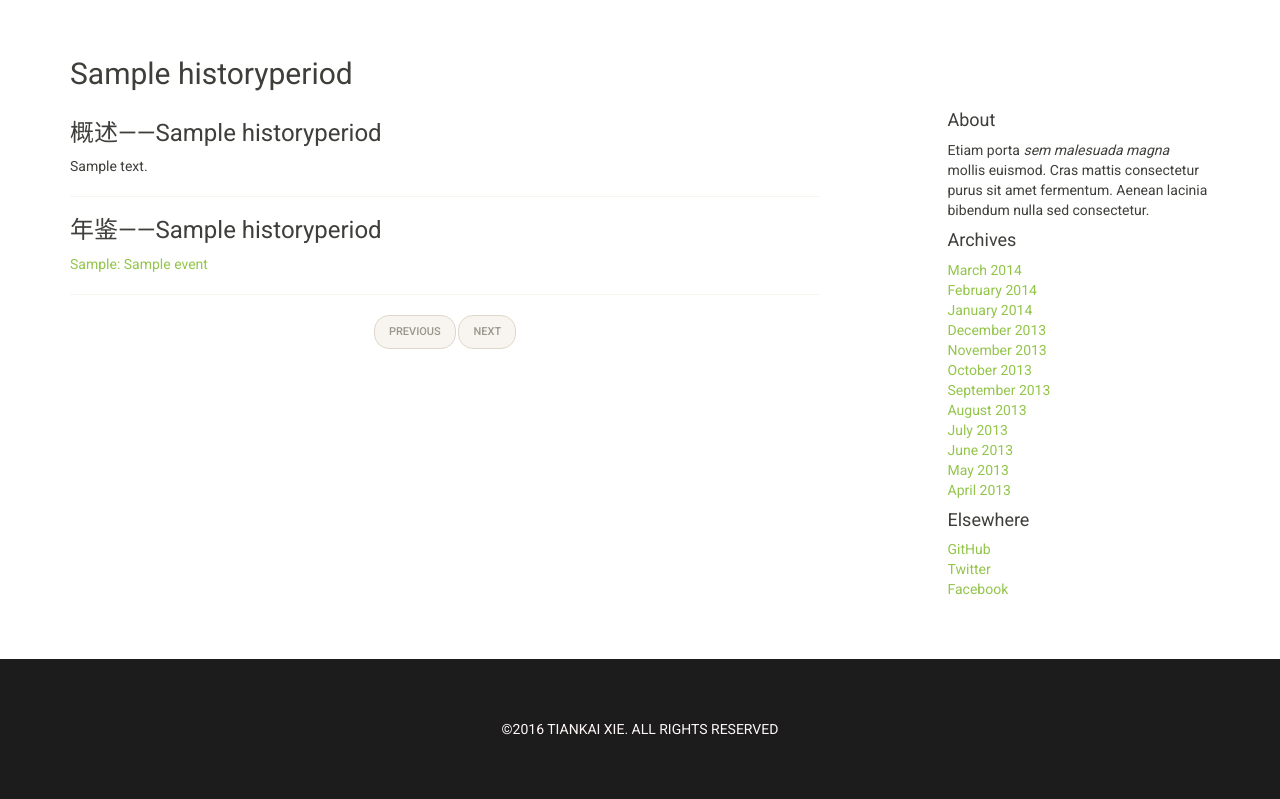
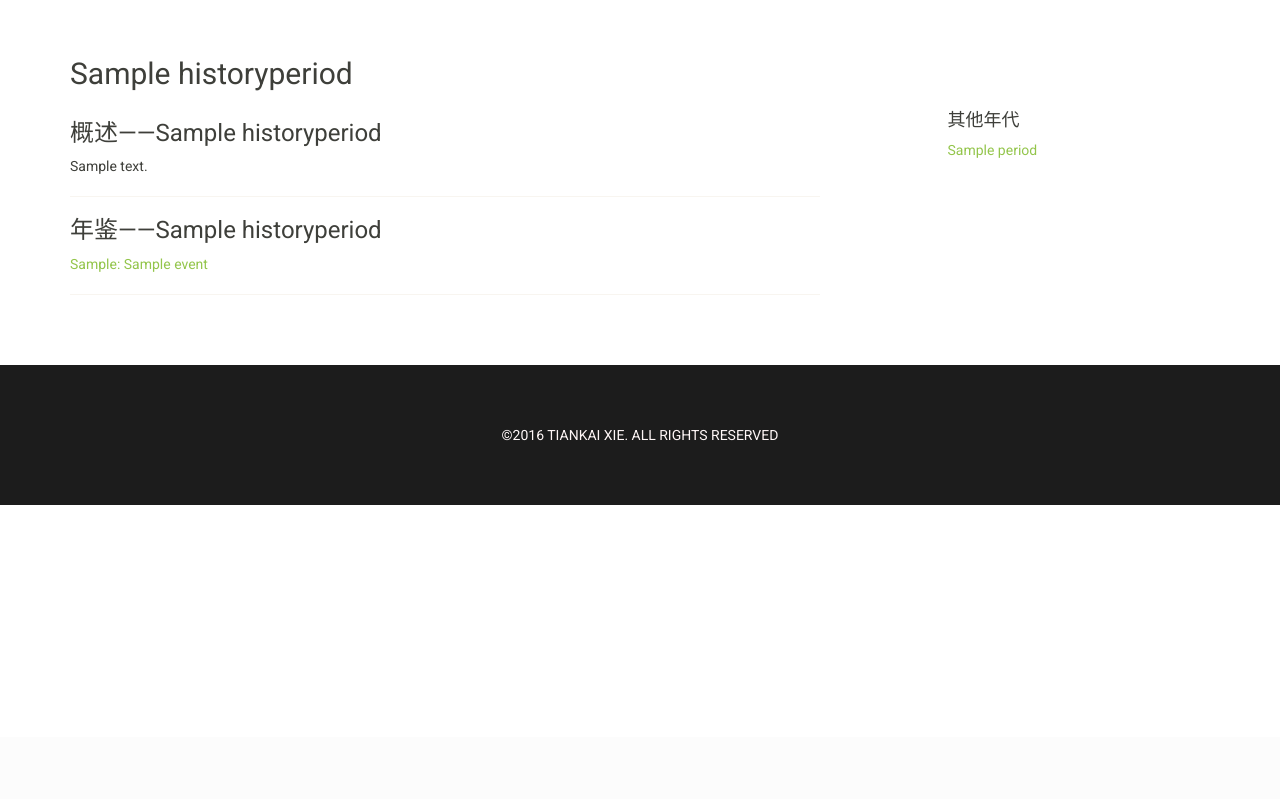
Before and after one commit to tiankaixie/projectGit, a Django app: template oldStore/website/templates/particularPeriod.html in a window 1280 px wide. Shown: the part 63-862 px from the top of the page. After the commit the page ends 568 px from the top, so only its background shows below. Run offline with Django 3.2, Linux system fonts and the light colour scheme; tables that the repository leaves empty hold one stand-in row (values such as "Sample post"); the template is opened without the code that fills it: values that come from a table or form of the project are taken from there, most other values are stand-ins (such as "Sample title", 1, 10 or a date in 2020); some libraries are stand-ins or nearby versions.

Commit message:
fixed js bugs& and nav bar right side
collapse js and dropdown js
particular period nav bar added
delete the pager and about

```diff
--- a/oldStore/website/templates/particularHistory.html
+++ b/oldStore/website/templates/particularHistory.html
@@ -2,7 +2,7 @@
 {% load staticfiles %}
 
 {% block head_css %}
-	<link rel="stylesheet" href="{% static 'css/bootstrap.min.css' %}">
+	   <link rel="stylesheet" href="{% static 'css/bootstrap.min.css' %}">
   	<link rel="stylesheet" href="{% static 'css/customize.css' %}">
   	<link rel="stylesheet" href="{% static 'css/carousel.css' %}">
 {% endblock %}
@@ -56,5 +56,4 @@
 {% block footer_js %}
   <script src="{% static 'js/jquery-3.1.0.min.js' %}"></script>
   <script src="{% static 'js/jquery.dotdotdot.min.js' %}"></script>
-  <script src="{% static 'js/dropdown.js' %}"></script>
 {% endblock %}
--- a/oldStore/website/templates/particularPeriod.html
+++ b/oldStore/website/templates/particularPeriod.html
@@ -4,12 +4,6 @@
 {% block head_css %}
 	 <link rel="stylesheet" href="{% static 'css/bootstrap.min.css' %}">
   	<link rel="stylesheet" href="{% static 'css/customize.css' %}">
-{% endblock %}
-
-{% block head_js %}
-  <script src="{% static 'js/jquery-3.1.0.min.js' %}"></script>
-  <script src="{% static 'js/bootstrap.min.js' %}"></script>
-  <script src="{% static 'js/collapse.js'%}"></script>
 {% endblock %}
 
 {% block container %}
@@ -42,43 +36,22 @@
             <hr>
           </div><!-- /.blog-post -->
 
-          <nav>
+          <!--<nav>
             <ul class="pager">
               <li><a href="#">Previous</a></li>
               <li><a href="#">Next</a></li>
             </ul>
-          </nav>
+          </nav>-->
 
         </div><!-- /.blog-main -->
 
         <div class="col-sm-3 col-sm-offset-1 blog-sidebar">
-          <div class="sidebar-module sidebar-module-inset">
-            <h4>About</h4>
-            <p>Etiam porta <em>sem malesuada magna</em> mollis euismod. Cras mattis consectetur purus sit amet fermentum. Aenean lacinia bibendum nulla sed consectetur.</p>
-          </div>
           <div class="sidebar-module">
-            <h4>Archives</h4>
+            <h4>其他年代</h4>
             <ol class="list-unstyled">
-              <li><a href="#">March 2014</a></li>
-              <li><a href="#">February 2014</a></li>
-              <li><a href="#">January 2014</a></li>
-              <li><a href="#">December 2013</a></li>
-              <li><a href="#">November 2013</a></li>
-              <li><a href="#">October 2013</a></li>
-              <li><a href="#">September 2013</a></li>
-              <li><a href="#">August 2013</a></li>
-              <li><a href="#">July 2013</a></li>
-              <li><a href="#">June 2013</a></li>
-              <li><a href="#">May 2013</a></li>
-              <li><a href="#">April 2013</a></li>
-            </ol>
-          </div>
-          <div class="sidebar-module">
-            <h4>Elsewhere</h4>
-            <ol class="list-unstyled">
-              <li><a href="#">GitHub</a></li>
-              <li><a href="#">Twitter</a></li>
-              <li><a href="#">Facebook</a></li>
+            {% for period in periods %}
+              <li><a href="{% url 'particularPeriod' period.id %}">{{period.name}}</a></li>
+            {% endfor %}
             </ol>
           </div>
         </div><!-- /.blog-sidebar -->
@@ -86,3 +59,9 @@
     </div><!-- /.container -->
 </div>
 {% endblock %}
+
+{% block footer_js %}
+  <script src="{% static 'js/jquery-3.1.0.min.js' %}"></script>
+  <script src="{% static 'js/bootstrap.min.js' %}"></script>
+  <script src="{% static 'js/collapse.js'%}"></script>
+{% endblock %}
```
Also changed, not shown: oldStore/website/views.py (+27 -14 lines), 1 other file.
